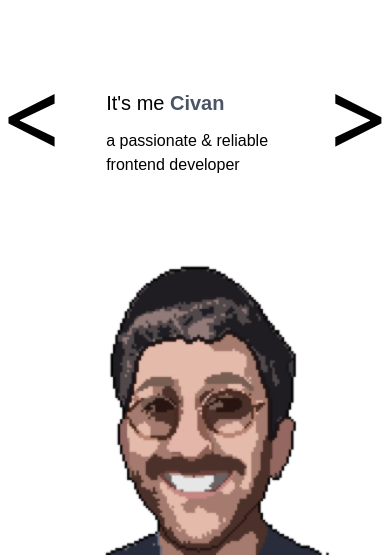
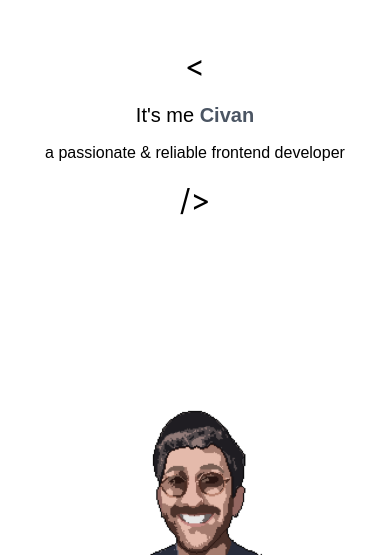
Before and after one commit to CivanErbay/civan.io-next, a Next.js app: page / in a window 390 px wide. Shown: the part 289-844 px from the top of the page. Built offline with nearby package versions, Linux system fonts and the light colour scheme; a web font is replaced by a local one.

Commit message:
Add mobile styling

```diff
--- a/components/Landing.tsx
+++ b/components/Landing.tsx
@@ -3,26 +3,27 @@ import Image from "next/image";
 export default function Landing() {
   return (
     <>
-      <div className="w-full relative h-full flex items-center justify-center">
-        <div className="text-[100px] lg:text-[300px] mr-10 mb-10 leading-none">
+      <div className="w-full relative h-full flex items-center justify-center flex-col md:flex-row">
+        <div className="text-[30px] mb-5 leading-none lg:text-[200px] lg:mb-10">
           &lt;
         </div>
 
         <div className="flex flex-col font-Trispace">
-          <h1 className="text-xl lg:text-7xl">
+          <h1 className="text-xl lg:text-7xl text-center lg:text-left">
             It&apos;s me <span className="text-gray-600 font-bold">Civan</span>
           </h1>
-          <p className="text-l lg:text-2xl mt-3 lg:ml-2">
+          <p className="text-l lg:text-2xl mt-3 lg:ml-2 text-center lg:text-left">
             a passionate & reliable frontend developer
           </p>
         </div>
 
-        <div className="text-[100px] lg:text-[300px] ml-10 mb-10 leading-none">
-          &gt;
+        <div className="text-[30px] leading-none flex mt-5 md:mt-0 lg:text-[200px]">
+          <span>/ </span>
+          <span>&gt;</span>
         </div>
       </div>
       <div className="absolute bottom-0">
-        <div className="w-[300px] h-[300px] relative lg:w-[300px] lg:h-[300px]">
+        <div className="w-[150px] h-[150px] relative lg:w-[300px] lg:h-[300px]">
           <Image
             src="/pixel_me.png"
             layout="fill"
--- a/pages/index.tsx
+++ b/pages/index.tsx
@@ -4,7 +4,7 @@ import Landing from "../components/Landing";
 
 const Home: NextPage = () => {
   return (
-    <div className="flex flex-col items-center justify-center max-w-6xl mx-auto h-screen">
+    <div className="flex flex-col items-center justify-center max-w-6xl mx-auto lg:h-screen absolute inset-0">
       <Head>
         <title>Civan</title>
         <meta name="description" content="Generated by create next app" />
```
